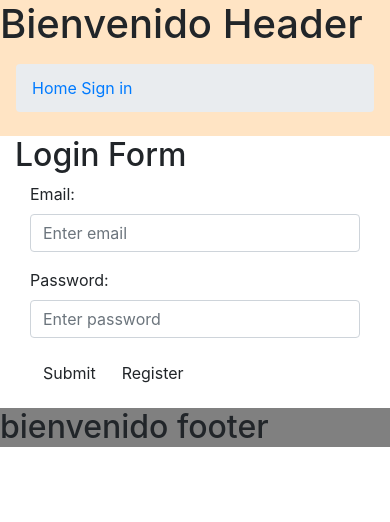
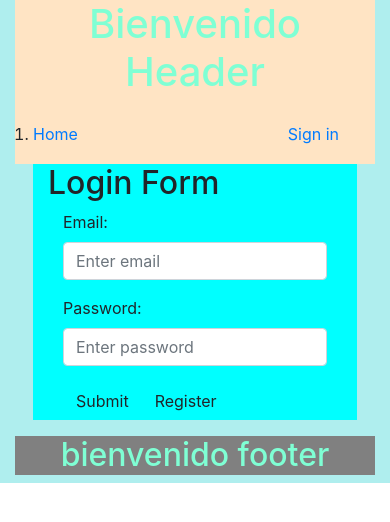
Before and after one commit to kafok/MicroBlog, an Angular app in the folder front-end/: page /login in a window 390 px wide. Shown: the top 522 px of the page. Built offline with nearby package versions, Linux system fonts and the light colour scheme.

Commit message:
actualizado modo responsive

```diff
--- a/front-end/src/app/app.component.html
+++ b/front-end/src/app/app.component.html
@@ -1,6 +1,12 @@
+<meta name="viewport" content="width=device-width, initial-scale=1.0">
+<div class="container">
+    <div class="header">
+        <header></header>
+    </div>
+    <router-outlet></router-outlet>
 
+    <div class="footer">
+        <footer></footer>
+    </div>
 
-
-    <header></header>
-    <router-outlet></router-outlet>
-    <footer></footer>
+</div>
--- a/front-end/src/app/app.component.scss
+++ b/front-end/src/app/app.component.scss
@@ -0,0 +1,37 @@
+.container{
+
+   align-content: center;
+    background: gainsboro;
+}
+
+
+@media screen and (max-width:800px){
+
+    .container{
+
+        width: 100%;
+    }
+    .header{
+
+        width: 100%;
+    }
+    .footer{
+        width: 100%;
+    }
+}
+
+@media screen and (max-width:400px){
+
+    .container{
+
+        width: 100%;
+        background: paleturquoise;
+    }
+    .header{
+
+        width: 100%;
+    }
+    .footer{
+        width: 100%;
+    }
+}
--- a/front-end/src/app/components/footer/footer.component.scss
+++ b/front-end/src/app/components/footer/footer.component.scss
@@ -2,4 +2,6 @@
     padding: 0%;
     margin: 0%;
 background-color: grey;
+text-align: center;
+    color: aquamarine;
 }
--- a/front-end/src/app/components/header/header.component.html
+++ b/front-end/src/app/components/header/header.component.html
@@ -1,13 +1,15 @@
-<div id="componenteprincipal">
+<meta name="viewport" content="width=device-width, initial-scale=1.0">
+<div class="container">
+  <div id="titulo">
   <h1>Bienvenido Header</h1>
-  <nav class="navbar navbar-inverse">
-    <div id="container">
-      <ol class="breadcrumb">
-        <li>
-          <a href="#">Home</a>
-          <a [routerLink]="['/login']"> Sign in </a>
-      </li>
-      </ol>
-    </div>
-  </nav>
 </div>
+  <ol class="menu">
+    <li>
+
+      <a href="#">Home</a>
+      <div class="login">
+        <a [routerLink]="['/login']"> Sign in </a>
+      </div>
+    </li>
+  </ol>
+</div>
--- a/front-end/src/app/components/header/header.component.scss
+++ b/front-end/src/app/components/header/header.component.scss
@@ -1,13 +1,45 @@
-#componenteprincipal{
+.container{
     padding: 0%;
     margin: 0%;
 background-color: bisque;
 }
 
-    * navbar-inverse{
-    padding: 10%;
+#titulo{
+    text-align: center;
+    color: aquamarine;
+
+}
+.menu{
+    width: 95%;
+    padding: 5%;
     margin: 0%;
+}
+.home{
+    float: left;
+}
+.login{
+float: right;
+}
 
-  }
+  .container{ width: 100%;}
 
-  #container{ width: 100%;}
+  @media screen and (max-width:800px){
+
+    .container{
+
+        width: 100%;
+    }
+
+}
+
+@media screen and (max-width:400px){
+
+    .container{
+
+        width: 100%;
+
+    }
+
+
+
+}
--- a/front-end/src/app/components/login/login.component.html
+++ b/front-end/src/app/components/login/login.component.html
@@ -1,5 +1,5 @@
 
-
+<meta name="viewport" content="width=device-width, initial-scale=1.0">
 <div class="container">
   <h2>Login Form</h2>
   <form class="form-horizontal">
@@ -22,8 +22,8 @@
       <div class="col-sm-offset-2 col-sm-10">
         <button type="submit" class="btn btn-default">Submit</button>
 
-          <button type="register" class="btn btn-default">Register</button>
-        </div>
+        <button type="register" class="btn btn-default">Register</button>
+      </div>
     </div>
   </form>
 </div>
--- a/front-end/src/app/components/login/login.component.scss
+++ b/front-end/src/app/components/login/login.component.scss
@@ -0,0 +1,26 @@
+.container{
+    width: 30%;
+
+    background: orange;
+}
+
+@media screen and (max-width:800px){
+
+    .container{
+        width: 75%;
+    background: beige;
+    }
+
+}
+
+@media screen and (max-width:400px){
+
+    .container{
+
+        width: 90%;
+        background: aqua;
+    }
+
+
+
+}
```
